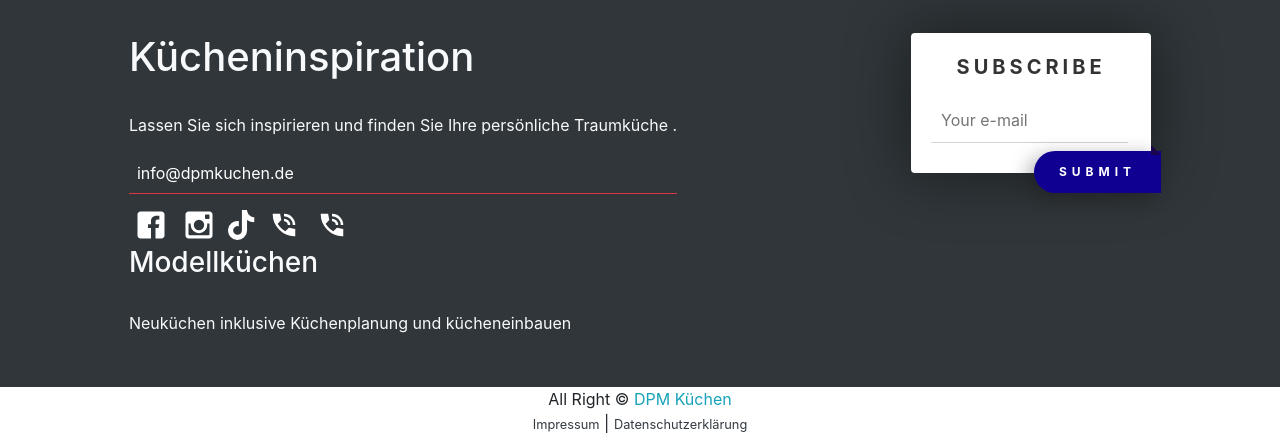
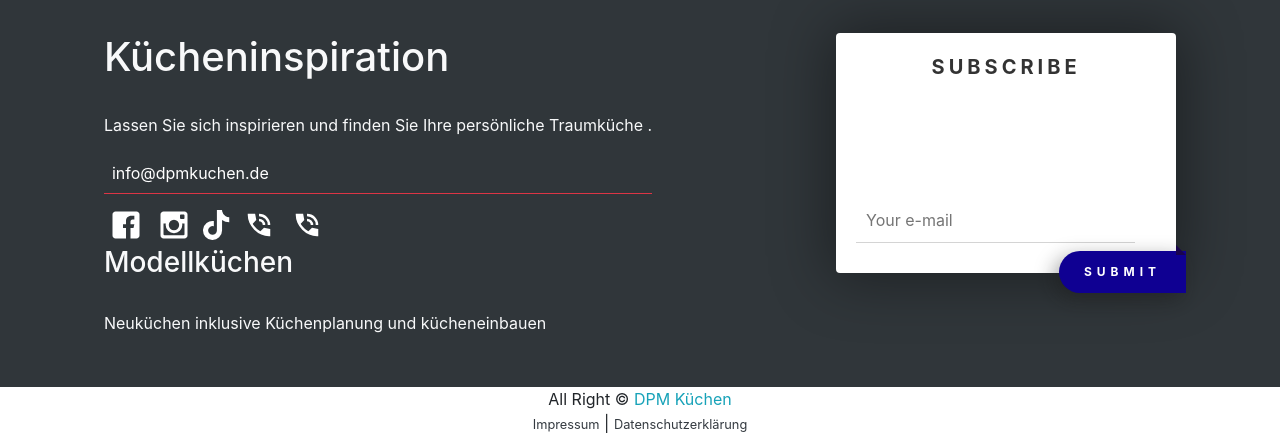
Before and after one commit to The-greenEye/dpm-K-chen, a plain HTML site: page index.html in a window 1280 px wide. Shown: the part 6418-6853 px from the top of the page. Drawn offline with Linux system fonts and the light colour scheme.

Commit message:
Update style.css

```diff
--- a/assest/styles/style.css
+++ b/assest/styles/style.css
@@ -49,8 +49,8 @@ a {
 /* From Uiverse.io by guilhermeyohan */
 .subscribe {
   position: relative;
-  height: 140px;
-  width: 240px;
+  height: 240px;
+  width: 340px;
   padding: 20px;
   background-color: #FFF;
   border-radius: 4px;
```
